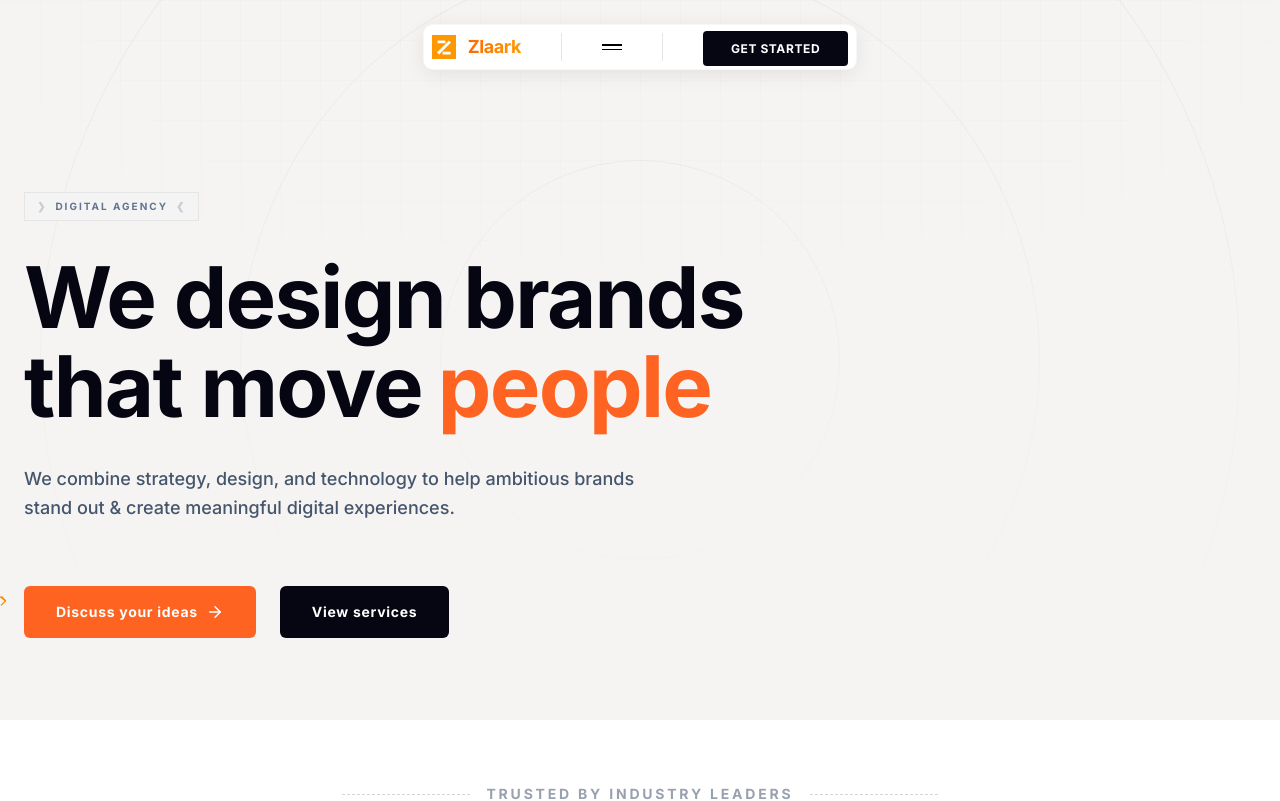
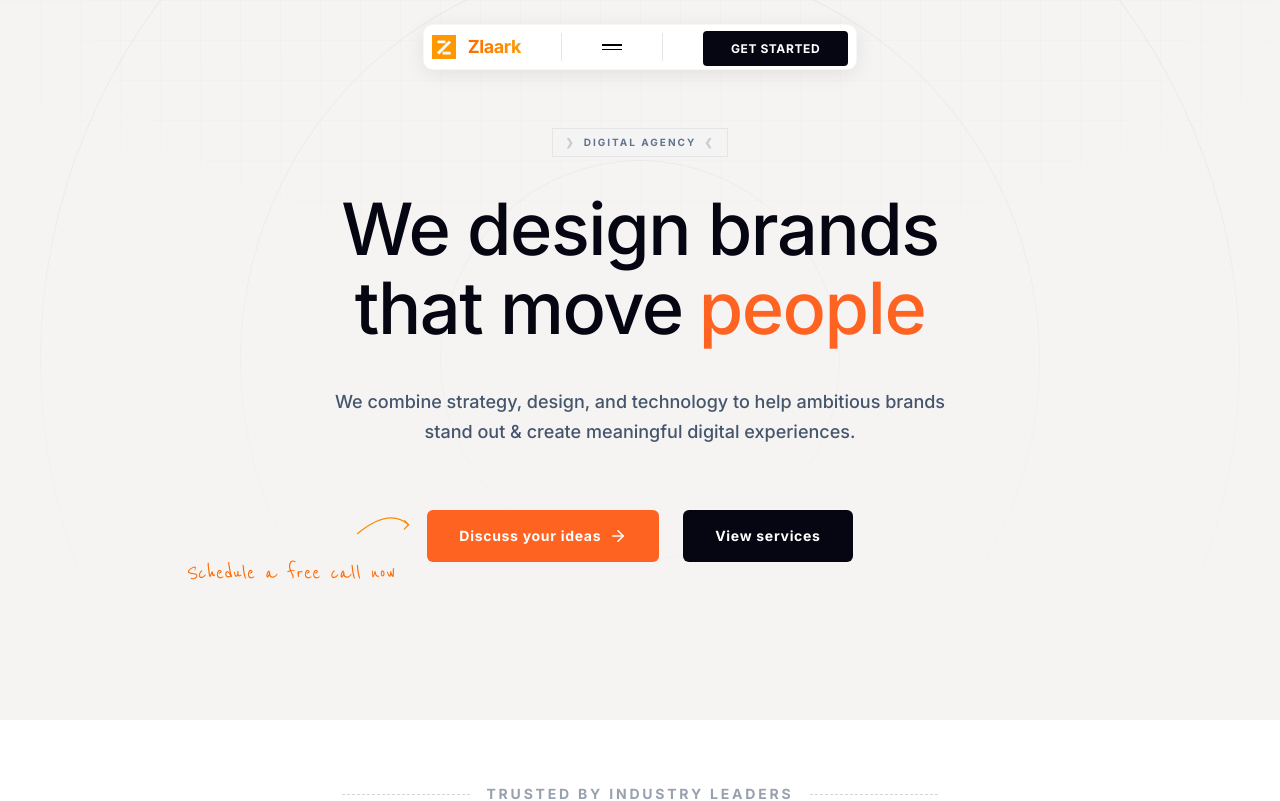
Before and after one commit to Zlaark/zl-new, a Next.js app: page / in a window 1280 px wide. Shown: the top 801 px of the page. Built offline with nearby package versions, Linux system fonts and the light colour scheme.

Commit message:
feat: Implement the Hero section UI for the homepage, including animated elements and CTA buttons.

```diff
--- a/src/components/home/Hero.jsx
+++ b/src/components/home/Hero.jsx
@@ -62,19 +62,19 @@ export default function Hero() {
     };
 
     return (
-        <section ref={containerRef} className="relative min-h-[90vh] flex justify-center overflow-hidden bg-transparent pt-48 pb-20">
+        <section ref={containerRef} className="relative min-h-[90vh] flex justify-center overflow-hidden bg-transparent pt-32 pb-20">
             {/* Animated Background */}
             <HeroBackground />
 
             <motion.div
                 className='container relative z-10 px-6 mx-auto'
             >
-                <div className='flex flex-col items-start text-left'>
+                <div className='flex flex-col items-center text-center'>
                     <motion.div
                         initial='hidden'
                         animate='visible'
                         variants={staggerContainer}
-                        className='flex flex-col items-start max-w-5xl'
+                        className='flex flex-col items-center max-w-5xl mx-auto'
                     >
                         {/* Badge */}
                         <motion.div variants={fadeInUp} className='mb-8'>
@@ -88,10 +88,10 @@ export default function Hero() {
                         {/* Headline */}
                         <motion.h1
                             variants={fadeInUp}
-                            className='text-5xl md:text-7xl lg:text-[85px] font-bold tracking-[-0.02em] text-[#060612] mb-8 leading-[1.05] flex flex-col items-start w-full'
+                            className='text-4xl md:text-6xl lg:text-[72px] font-medium tracking-[-0.02em] text-[#060612] mb-10 leading-[1.1] flex flex-col items-center'
                         >
                             <span className="block">We design brands</span>
-                            <span className="flex items-center justify-start gap-x-4">
+                            <span className="flex items-center justify-center gap-x-4">
                                 <span>that move</span>
                                 <span className='text-[#FF6321]'>people</span>
                             </span>
```
